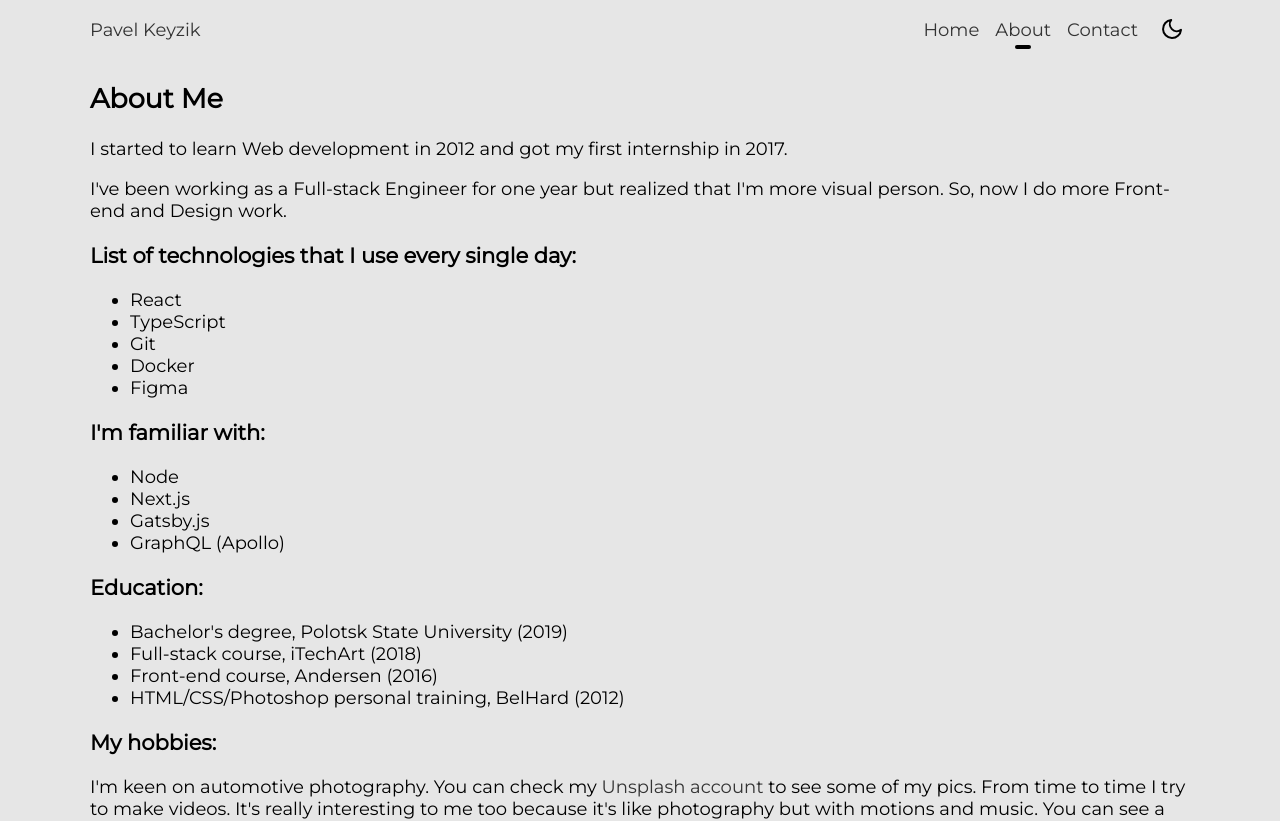
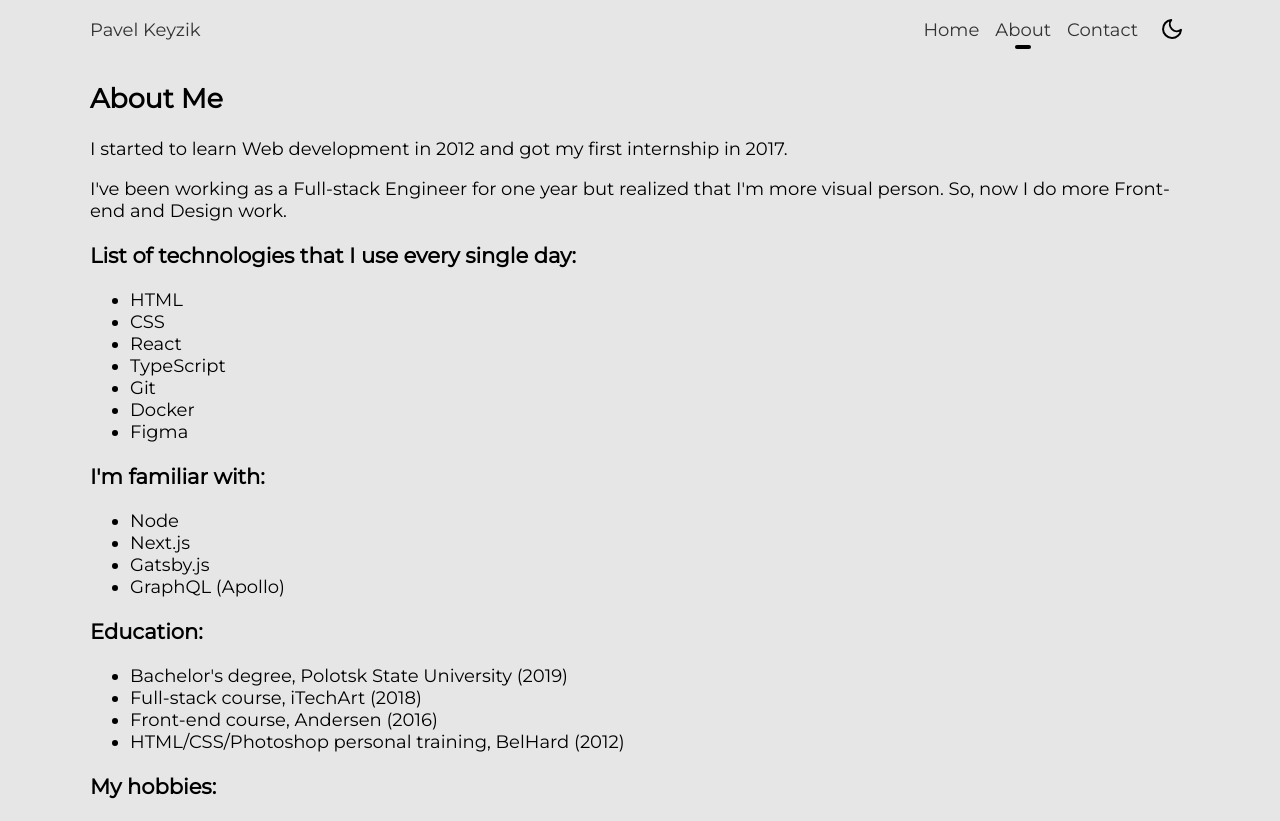
Before and after one commit to pavelkeyzik/backup.pavelkeyzik, a Next.js app: page /about in a window 1280 px wide. Shown: the top 821 px of the page. Built offline with nearby package versions, Linux system fonts and the light colour scheme.

Commit message:
Add HTML and CSS to list of technologies that I use everyday

```diff
--- a/src/pages/about.tsx
+++ b/src/pages/about.tsx
@@ -18,6 +18,8 @@ function AboutPage() {
         </p>
         <h3>List of technologies that I use every single day:</h3>
         <ul>
+          <li>HTML</li>
+          <li>CSS</li>
           <li>React</li>
           <li>TypeScript</li>
           <li>Git</li>
```
